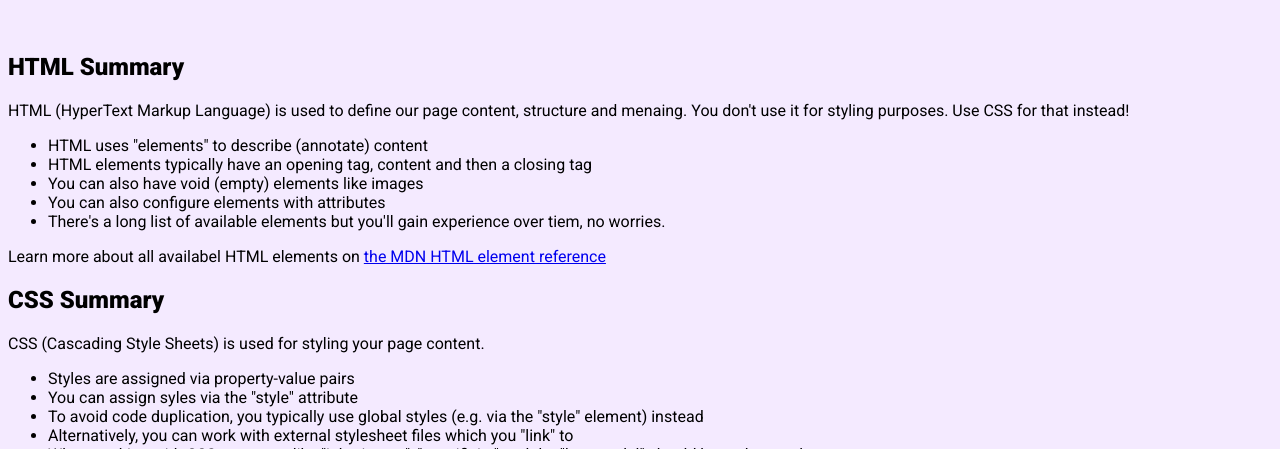
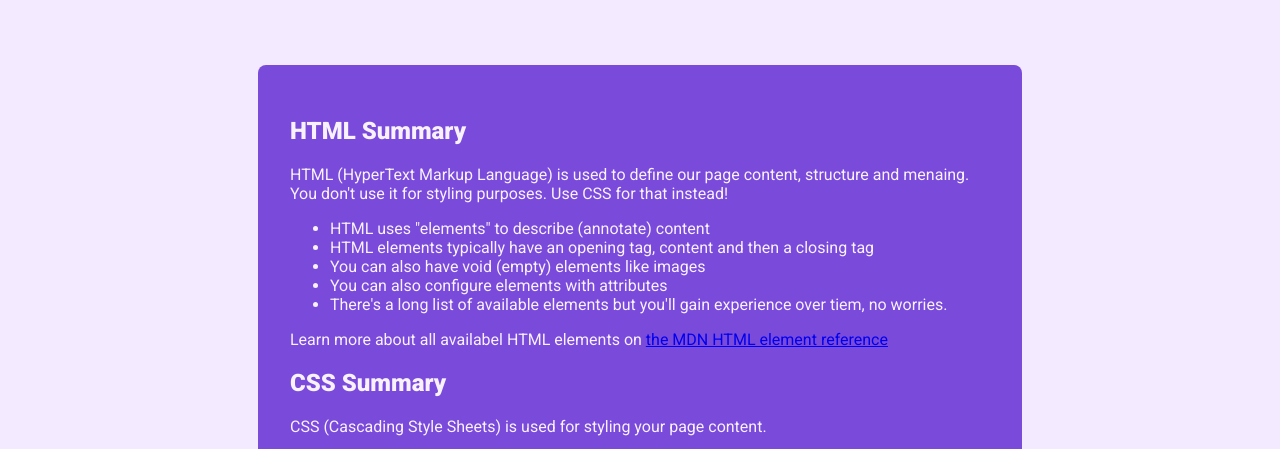
Before and after one commit to jripke74/100-0011, a plain HTML site: page index.html in a window 1280 px wide. Shown: the part 338-787 px from the top of the page. Drawn offline with Linux system fonts and the light colour scheme.

Commit message:
add styling to main

```diff
--- a/styles.css
+++ b/styles.css
@@ -16,3 +16,12 @@ header {
 header img {
   width: 300px;
 }
+
+main {
+  background-color: rgb(122, 74, 218);
+  padding: 32px;
+  margin: 32px auto;
+  width: 700px;
+  border-radius: 8px;
+  color: rgb(248, 241, 255);
+}
```
